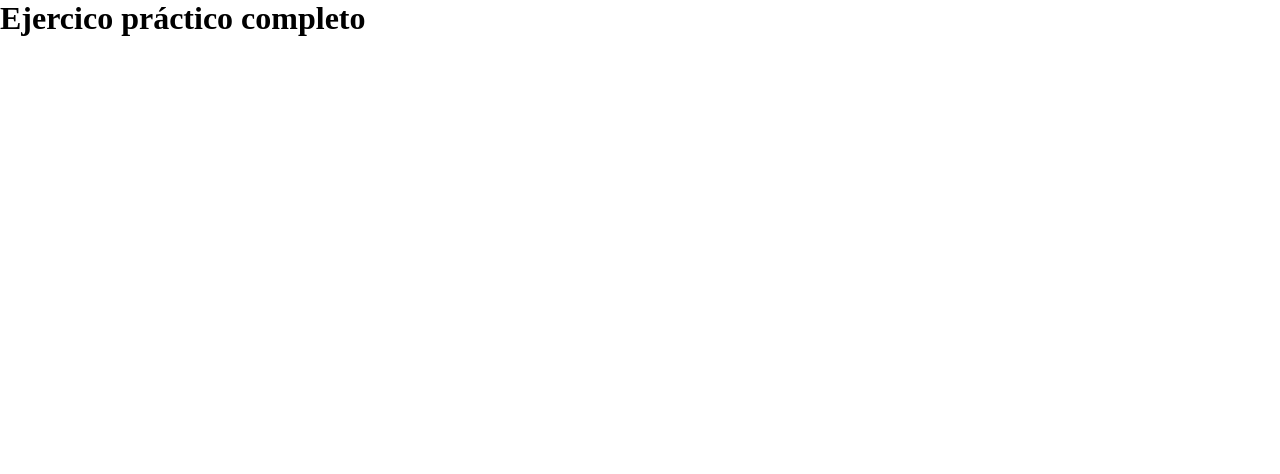
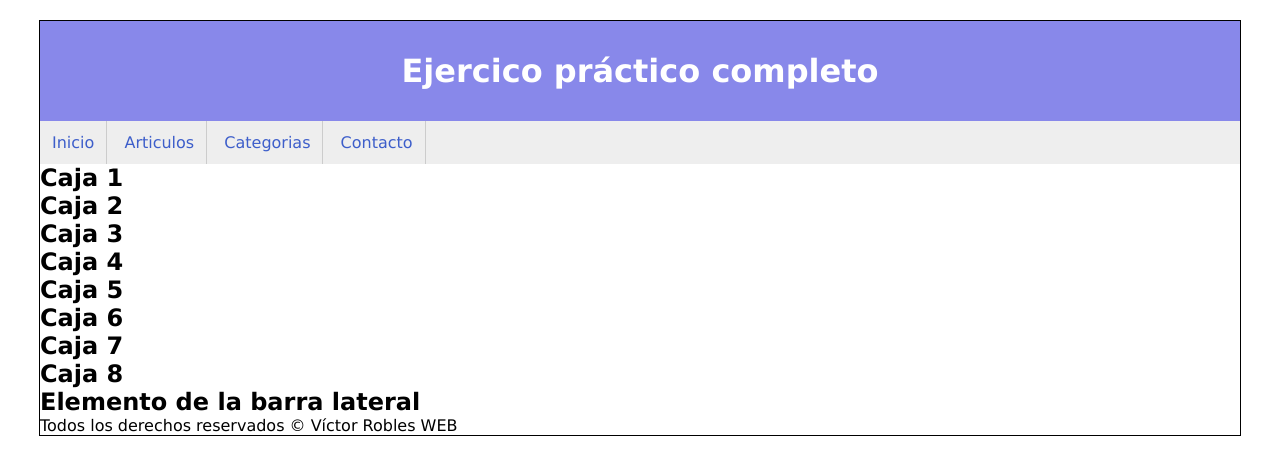
Before and after one commit to juanmatorres-dev/Master-en-CSS-Responsive-SASS-Flexbox-Grid-y-Bootstrap-Udemy, a plain HTML site: page 05-ejercicio/index.html in a window 1280 px wide. Drawn offline with Linux system fonts and the light colour scheme.

Commit message:
Realizando la práctica ...
- 37. Ejercicio 2
- 38. Ejercicio 3
- 39. Ejercicio 4
- 40. Ejercicio 5

```diff
--- a/05-ejercicio/index.html
+++ b/05-ejercicio/index.html
@@ -8,6 +8,60 @@
     <link rel="stylesheet" type="text/css" href="styles.css" />
 </head>
 <body>
-    <h1>Ejercico práctico completo</h1>
+
+    <div id="contenedorGeneral">
+
+        <header id="cabecera">
+            <h1>Ejercico práctico completo</h1>
+        </header>
+
+        <nav id="menu">
+            <ul>
+                <li><a href="">Inicio</a></li>
+                <li><a href="#">Articulos</a></li>
+                <li><a href="#">Categorias</a></li>
+                <li><a href="#">Contacto</a></li>
+            </ul>
+        </nav>
+
+        <section id="contenido">
+            <div class="caja">
+                <h2>Caja 1</h2>
+            </div>
+            <div class="caja">
+                <h2>Caja 2</h2>
+            </div>
+            <div class="caja">
+                <h2>Caja 3</h2>
+            </div>
+            <div class="caja">
+                <h2>Caja 4</h2>
+            </div>
+            <div class="caja">
+                <h2>Caja 5</h2>
+            </div>
+            <div class="caja">
+                <h2>Caja 6</h2>
+            </div>
+            <div class="caja">
+                <h2>Caja 7</h2>
+            </div>
+            <div class="caja">
+                <h2>Caja 8</h2>
+            </div>
+        </section>
+
+        <aside id="lateral">
+            <div class="caja">
+                <h2>Elemento de la barra lateral</h2>
+            </div>
+        </aside>
+
+        <footer id="footer">
+            Todos los derechos reservados &copy; Víctor Robles WEB
+        </footer>
+
+    </div>
+
 </body>
 </html>
--- a/05-ejercicio/styles.css
+++ b/05-ejercicio/styles.css
@@ -2,7 +2,7 @@
 1. Crear un Documento HTML y vincularlo con un CSS
 2. Crear una estructura HTML que cuente con un CONTENEDOR GENERAL, CABECERA, MENU, BARRA LATERAL, SECCION DE CONTENIDO PRINCIPAL, ELEMENTOS DENTRO DEL CONTENEDOR PRINCIPAL Y FOOTER.
 3. Todo el contenido debe estar dentro del contenedor general y su ancho será de 1200px y estar centrado.
-4. Header debe acupar el 100% de ancho y tener un texto grande centrado.
+4. Header debe ocupar el 100% de ancho y tener un texto grande centrado.
 5. Menu debe tener los elementos uno al lado del otro.
 6. El contenido principal debe tener un ancho del 70%.
 7. El contenido dentro del contenedor principal debe ser una cuadricula con 4 lineas de 2 cajas.
@@ -14,4 +14,48 @@
     margin: 0px;
     padding: 0px;
     text-decoration: none;
+    font-family: Verdana, Geneva, Tahoma, sans-serif;
 }
+
+#contenedorGeneral {
+    border: 1px solid black;
+    width: 1200px;
+    margin: 0px auto;
+    margin-top: 20px;
+}
+
+#cabecera {
+    /*border: 1px solid black;*/
+    width: 100%;
+    height: 100px;
+    background-color: rgba(101, 101, 228, 0.767);
+    text-align: center;
+    /*font-size: 25px;*/
+    color: white;
+    line-height: 100px; /* Centra el texto verticalmente */
+}
+
+
+#menu {
+    background-color: #eee;
+
+}
+
+#menu ul li{
+    display: inline-block;
+    /*margin-right: 50px;*/
+    border-right: 1px solid #ccc;
+    /*border: 1px solid black;*/
+}
+
+#menu ul li a {
+    padding: 12px;
+    color: rgb(61, 94, 202);
+    /*border: 1px solid black;*/
+    display: block;
+}
+
+#menu ul li a:hover , #menu ul li:hover {
+    color: white;
+    background-color: rgba(101, 101, 228, 0.767);
+}
```
